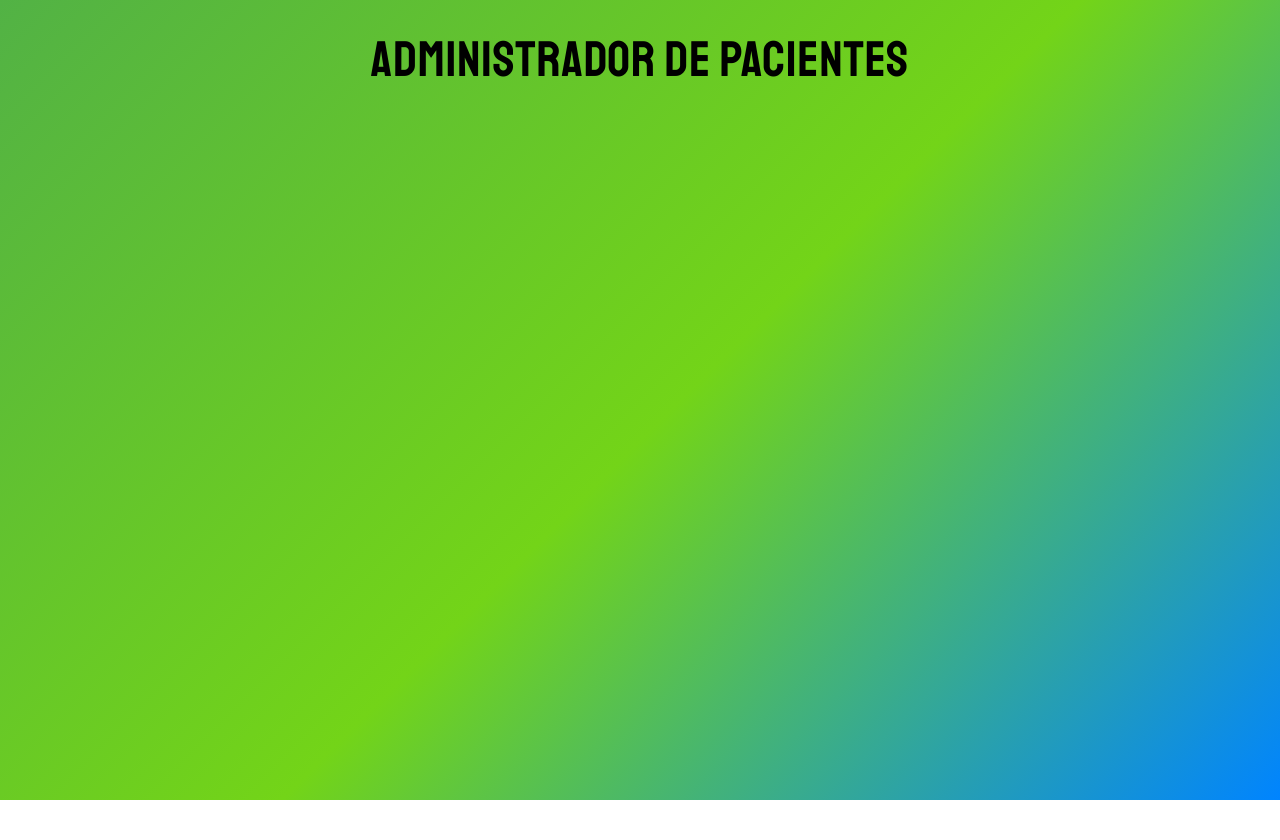
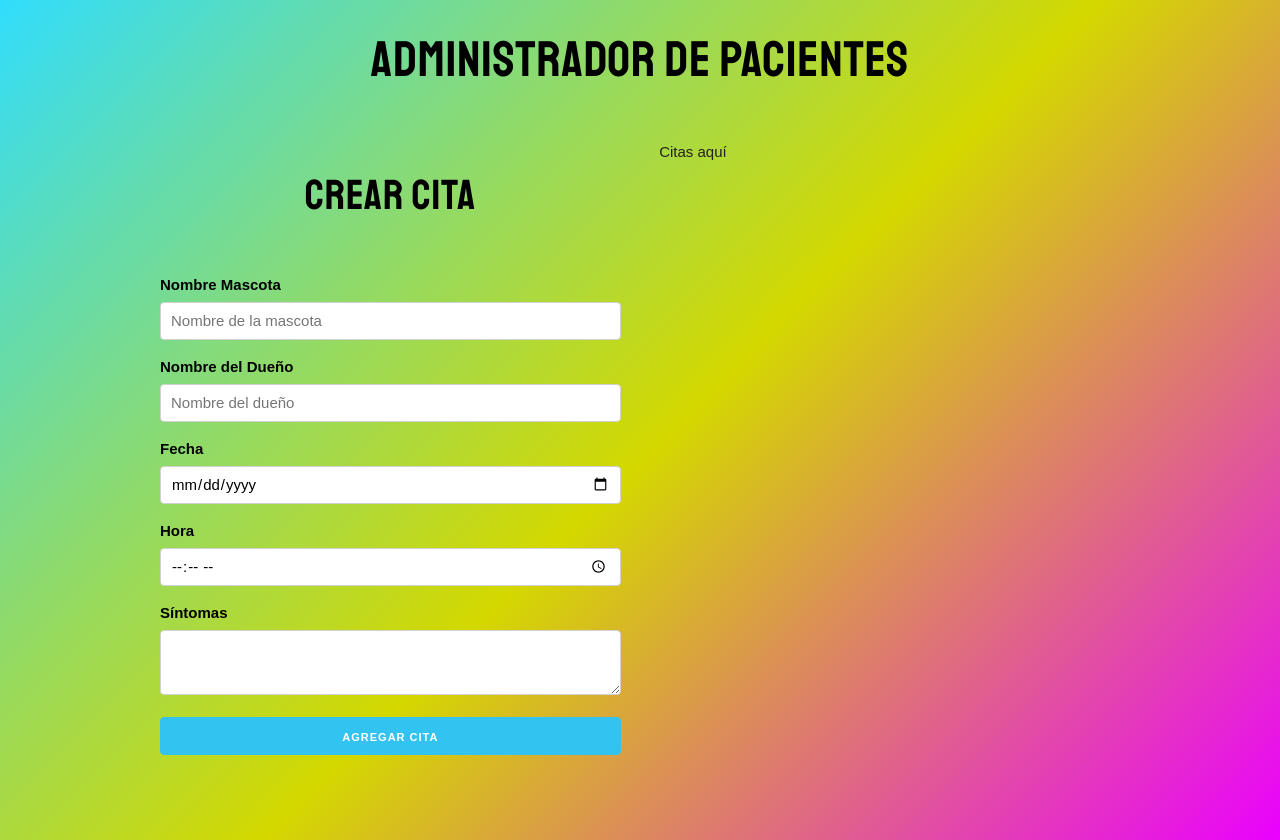
Before and after one commit to axmonsalve/vet, a React (Create React App) app: page / in a window 1280 px wide. Before the commit the page ends 800 px from the top, so only its background shows below. Built offline with nearby package versions, Linux system fonts and the light colour scheme.

Commit message:
Adding cites form

```diff
--- a/src/App.js
+++ b/src/App.js
@@ -1,10 +1,23 @@
-import React from 'react';
+import React, { Fragment } from 'react';
+import Form from './components/Form';
 
 function App() {
   return (
-    <div className="App">
-      <h1>Administrador de pacientes</h1>
-    </div>
+    <Fragment>
+      <div className="App">
+        <h1>Administrador de pacientes</h1>
+        <div className="container">
+          <div className="row">
+            <div className="one-half column">
+              <Form />
+            </div>
+            <div className="one-half column">
+              <p>Citas aquí</p>
+            </div>
+          </div>
+        </div>
+      </div>
+    </Fragment>
   );
 }
 
--- /dev/null
+++ b/src/components/Form.js
@@ -0,0 +1,39 @@
+import React, { Fragment } from "react";
+
+const Form = () => {
+  return (
+    <Fragment>
+      <h2>Crear Cita</h2>
+      <form>
+        <label>Nombre Mascota</label>
+        <input
+          type="text"
+          name="pet"
+          id=""
+          className="u-full-width"
+          placeholder="Nombre de la mascota"
+        />
+        <label>Nombre del Dueño</label>
+        <input
+          type="text"
+          name="owner"
+          id=""
+          className="u-full-width"
+          placeholder="Nombre del dueño"
+        />
+        <label>Fecha</label>
+        <input type="date" name="date" id="" className="u-full-width" />
+        <label>Hora</label>
+        <input type="time" name="time" id="" className="u-full-width" />
+        <label>Síntomas</label>
+        <textarea className="u-full-width"></textarea>
+        <button
+            type="button"
+            className="u-full-width button-primary"
+        >Agregar Cita</button>
+      </form>
+    </Fragment>
+  );
+};
+
+export default Form;
--- a/src/index.css
+++ b/src/index.css
@@ -5,7 +5,7 @@
   margin: 0;
   padding: 0;
   font-family: sans-serif;
-  background-image: linear-gradient(-225deg, rgb(82, 178, 69) 0%, rgb(115, 212, 24) 52%, rgb(0, 132, 255) 100%);
+  background-image: linear-gradient(-225deg, #31ddfc 0%, #d4d800 52%, #ea00ff 100%);
   min-height: 100%;
   padding-bottom: 5rem;
 }
@@ -38,7 +38,7 @@
 }
 
 label {
-  color: white;
+  color: #000000;
 }
 
 input[type="date"],
```
